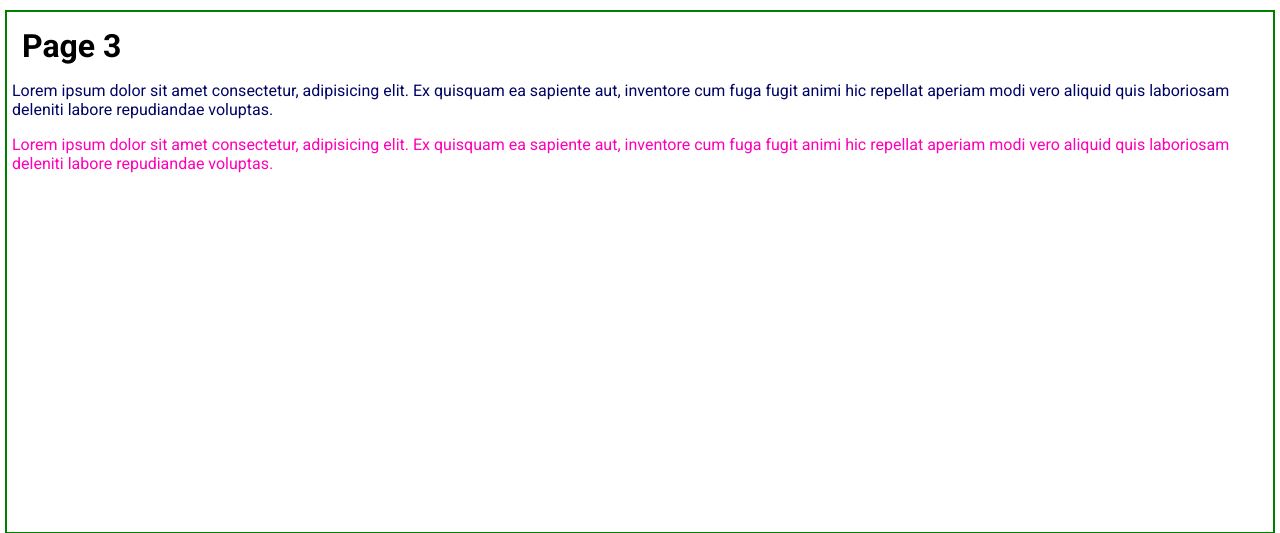
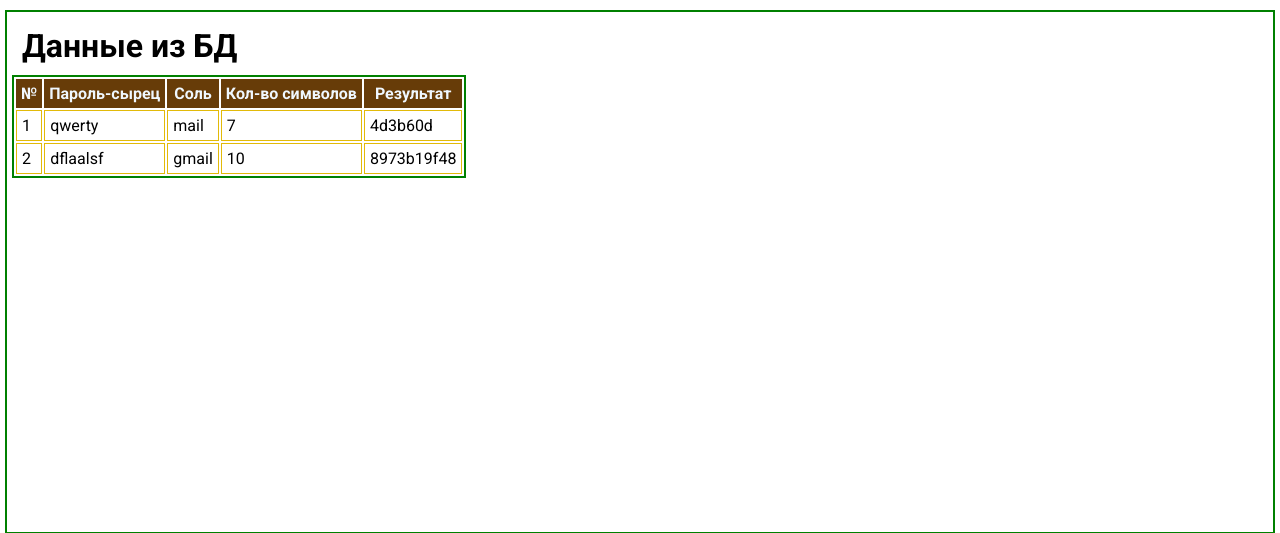
Before and after one commit to MKycha/web_python, a Flask app: page /page_3 in a window 1280 px wide. Shown: the part 128-661 px from the top of the page. Run offline with Flask 3, Linux system fonts and the light colour scheme; data comes from the database, SQL or seed files in the repository; both versions use the stored data as it was after the commit; some web fonts are replaced.

Commit message:
Added db.py

```diff
--- a/app.py
+++ b/app.py
@@ -1,5 +1,8 @@
 from flask import Flask, render_template, request
 from pwd_gen import pwdGenerator
+import db
+
+DB_PATH = "database/site.db"
 
 app = Flask(__name__)
 
@@ -17,11 +20,14 @@ def p_2 ():
 
         if password != None and salt != None and n_char != None:
             result = pwdGenerator(password, salt, n_char)
+
+        db.write_db(DB_PATH, [(password, salt, n_char, result)])
+
     return render_template("page_2.html", data = result)
 
 @app.route("/page_3")
 def p_3 ():
-    return render_template("page_3.html")
+    return render_template("page_3.html", data=db.read_db(DB_PATH))
 
 # Тут обрабатывается GET-запрос с параметрами
 @app.route("/test")
@@ -34,4 +40,5 @@ def p_4 ():
 
 
 def create_app():
+    db.create_db(DB_PATH)
     return app
--- /dev/null
+++ b/db.py
@@ -0,0 +1,40 @@
+import sqlite3 as sql
+
+# Создание БД
+def create_db(path):
+    connect = sql.connect(path)
+    cursor = connect.cursor()
+    cursor.execute(
+        """
+        CREATE TABLE IF NOT EXISTS logs (
+            id INTEGER PRIMARY KEY AUTOINCREMENT,
+            pwd TEXT,
+            salt TEXT,
+            num_char INTEGER,
+            result TEXT
+        );
+        """
+    )
+    connect.commit()
+    connect.close()
+
+# Функция записи данных в БД
+def write_db(path, data):
+    connect = sql.connect(path)
+    cursor = connect.cursor()
+    cursor.executemany("INSERT INTO logs (pwd, salt, num_char, result) VALUES (?, ?, ?, ?);", data)
+    connect.commit()
+    connect.close()
+
+# Чтение данных из БД
+def read_db(path):
+    connect = sql.connect(path)
+    cursor = connect.cursor()
+    cursor.execute("SELECT * FROM logs;")
+    return cursor.fetchall()
+
+# Тестирование
+# path = "test.db"
+# create_db(path)
+# write_db(path, [("qwerty", "mail", 7, "asdfghj"), ("qwe1234", "gmail", 6, "qwerty")])
+# print(read_db(path))
--- a/static/style.css
+++ b/static/style.css
@@ -56,6 +56,19 @@ main {
     grid-area: m;
 }
 
+.content table {
+    border: 2px solid green;
+}
+.content td {
+    padding: 5px;
+    border: 1px solid rgb(226, 186, 9);
+}
+.content th {
+    padding: 5px;
+    background-color: rgb(103, 60, 8);
+    color: aliceblue;
+}
+
 footer {
     grid-area: f;
 }
--- a/templates/page_3.html
+++ b/templates/page_3.html
@@ -1,13 +1,28 @@
 {% extends "base.html" %}
 
 {% block main %}
-<div>
-    <h1>Page 3</h1>
-    <p style="color: rgb(0, 5, 100);">
-        Lorem ipsum dolor sit amet consectetur, adipisicing elit. Ex quisquam ea sapiente aut, inventore cum fuga fugit animi hic repellat aperiam modi vero aliquid quis laboriosam deleniti labore repudiandae voluptas.
-    </p>
-    <p style="color: rgb(255, 0, 183);">
-        Lorem ipsum dolor sit amet consectetur, adipisicing elit. Ex quisquam ea sapiente aut, inventore cum fuga fugit animi hic repellat aperiam modi vero aliquid quis laboriosam deleniti labore repudiandae voluptas.
-    </p>
+<div class="content">
+    <h1>Данные из БД</h1>
+
+    <!-- Таблица -->
+    <table>
+        <!-- Строка заголовков столбцов -->
+        <tr>
+            <th>№</th>
+            <th>Пароль-сырец</th>
+            <th>Соль</th>
+            <th>Кол-во символов</th>
+            <th>Результат</th>
+        </tr>
+        {% for row in data %}
+        <tr>
+            <td>{{ row[0] }}</td>
+            <td>{{ row[1] }}</td>
+            <td>{{ row[2] }}</td>
+            <td>{{ row[3] }}</td>
+            <td>{{ row[4] }}</td>
+        </tr>
+        {% endfor %}
+    </table>
 </div>
 {% endblock %}
```
Also changed, not shown: database/site.db (added).
